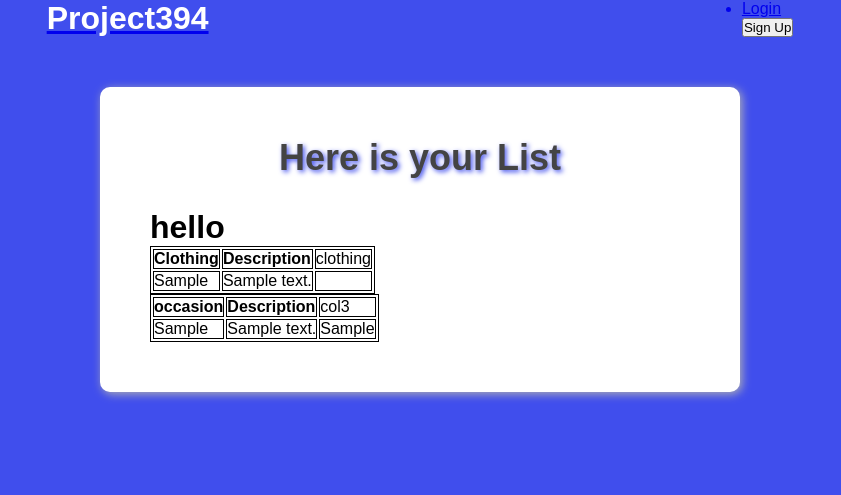
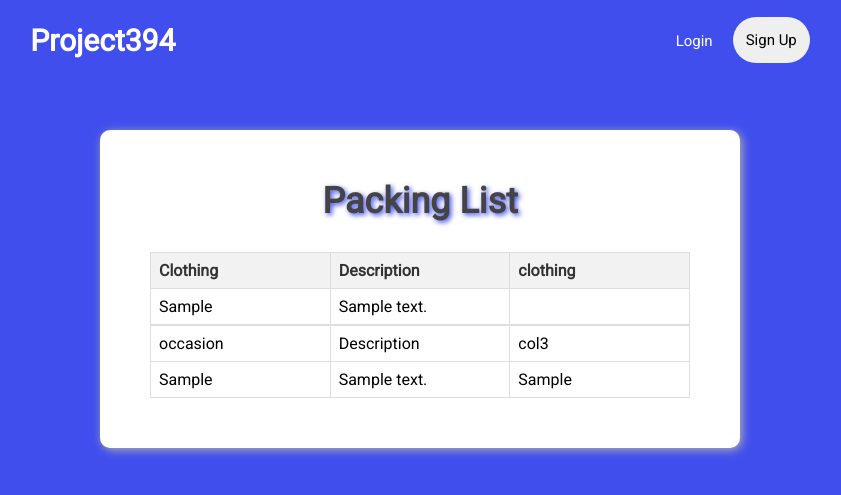
Before and after one commit to kmatta0731/AstroPackSchoolProj, a Django app: page /items/ in a window 1280 px wide. Shown: the top 495 px of the page, without its empty margins (220-1061 px from the left). Run offline with Django 4.2, Linux system fonts and the light colour scheme; tables that the repository leaves empty hold one stand-in row (values such as "Sample post").

Commit message:
items.html changes

```diff
--- a/myapp/static/css/items.css
+++ b/myapp/static/css/items.css
@@ -1,3 +1,17 @@
-table, th, td {
-    border: 1px solid;
-  }
+table {
+  border-collapse: collapse;
+  table-layout: fixed;
+  width: 100%;
+}
+
+th, td {
+  padding: 8px;
+  text-align: left;
+  border: 1px solid #ddd;
+  width: 33.33%;
+}
+
+th {
+  background-color: #f2f2f2;
+  color: #333;
+}
--- a/myapp/templates/items.html
+++ b/myapp/templates/items.html
@@ -1,9 +1,11 @@
 {% load static %}
+
 <!DOCTYPE html>
 <html>
     <head>
         {% csrf_token %}
         <title>Project394</title>
+        <link rel="stylesheet" href="{% static 'css/style.css' %}">
         <link rel="stylesheet" href="{% static 'css/items.css' %}">
         <link rel="stylesheet" href="{% static 'css/register.css' %}">
     </head>
@@ -19,14 +21,13 @@
         </header>
         <div class="sign-up-form">
             <form method="POST" action="">
-                <h1 class="sign-up-text">Here is your List</h1>
+                <h1 class="sign-up-text">Packing List</h1>
                 <div class="list-container">
-                    <h1>hello</h1>
                     <table>
                         <tr>
                             <th>Clothing</th>
                             <th>Description</th>
-                            <td>clothing</td>
+                            <th>clothing</th>
                         </tr>
                         {% for i in Clothing %}
                         <tr>
@@ -37,8 +38,8 @@
                         {% endfor %}
                         <table>
                             <tr>
-                                <th>occasion</th>
-                                <th>Description</th>
+                                <td>occasion</td>
+                                <td>Description</td>
                                 <td>col3</td>
                             </tr>
                             {% for x in occasion %}
@@ -48,7 +49,10 @@
                                 <td>{{ x.occasion }}</td>
                             </tr>
                             {% endfor %}
-                        </body>
+                        </table>
+                    </table>
+                </div>
+            </form>
             <div class="sign-up-photo">
             </div>
         </div>
```
Also changed, not shown: myapp/occasion/models.py (+0 -9 lines).
